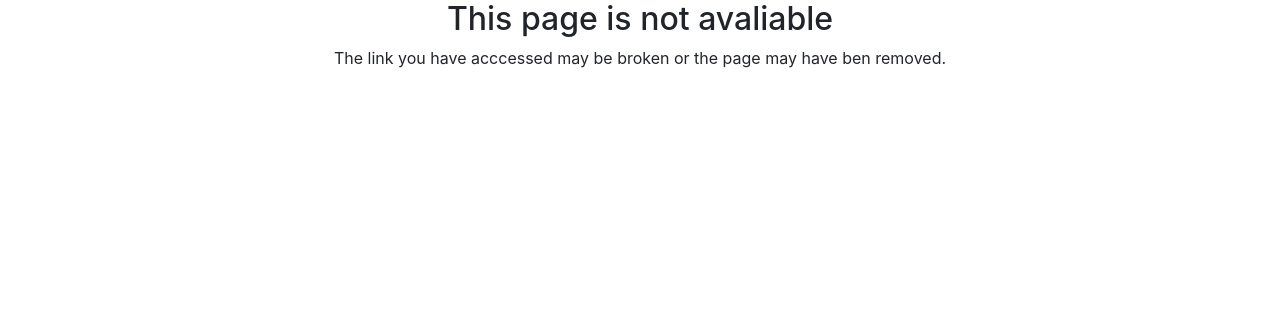
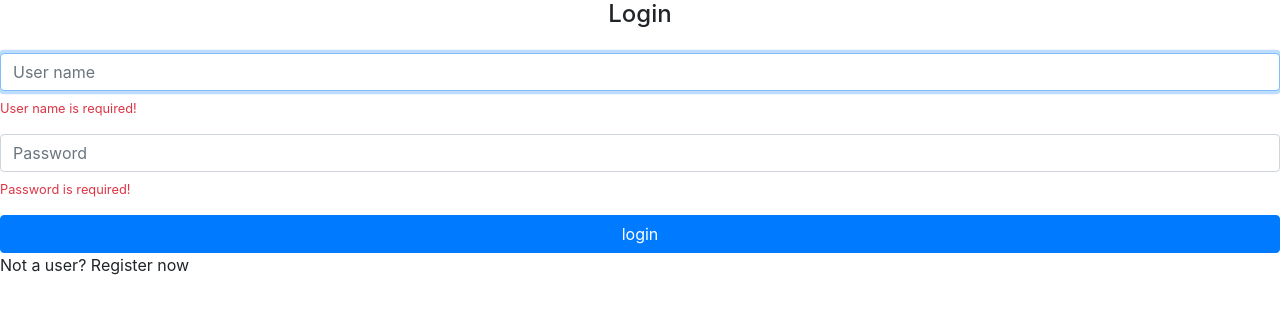
Before and after one commit to matheus-pereira/alurapic, an Angular app: page / in a window 1280 px wide. Shown: the top 314 px of the page. Built offline with nearby package versions, Linux system fonts and the light colour scheme.

Commit message:
parte 2 aula 1

```diff
--- a/src/app/app.module.ts
+++ b/src/app/app.module.ts
@@ -5,6 +5,7 @@
 import { PhotosModule } from './photos/photos.module';
 import { AppRoutingModule } from './app.routing.module';
 import { ErrorsModule } from './errors/errors.module';
+import { HomeModule } from './home/home.module';
 
 @NgModule({
   declarations: [
@@ -14,7 +15,8 @@
     BrowserModule,
     PhotosModule,
     AppRoutingModule,
-    ErrorsModule
+    ErrorsModule,
+    HomeModule
   ],
   providers: [],
   bootstrap: [AppComponent]
--- a/src/app/app.routing.module.ts
+++ b/src/app/app.routing.module.ts
@@ -5,8 +5,12 @@
 import { PhotoFormComponent } from './photos/photo-form/photo-form.component';
 import { NotFoundComponent } from './errors/not-found/not-found.component';
 import { PhotoListResolver } from './photos/photo-list/photo-list.resolver';
+import { SignInComponent } from './home/signin/signin.component';
 
 const routes = [
+    {
+        path: '', component: SignInComponent
+    },
     {
         path: 'user/:userName',
         component: PhotoListComponent,
--- /dev/null
+++ b/src/app/core/auth/auth.service.ts
@@ -0,0 +1,16 @@
+import { Injectable } from '@angular/core';
+import { HttpClient } from '@angular/common/http';
+
+const API_URL = 'http://localhost:3000';
+
+@Injectable({
+  providedIn: 'root'
+})
+export class AuthService {
+
+  constructor(private http: HttpClient) { }
+
+  authenticate(userName: string, password: string) {
+    return this.http.post(`${API_URL}/user/login`, { userName, password });
+  }
+}
--- /dev/null
+++ b/src/app/core/platform-detector/platform-detector.service.ts
@@ -0,0 +1,13 @@
+import { Injectable, Inject, PLATFORM_ID } from '@angular/core';
+import { isPlatformBrowser } from '@angular/common';
+
+@Injectable({ providedIn: 'root' })
+export class PlatformDetectorService {
+
+    constructor(@Inject(PLATFORM_ID) private platformId:string) { }
+
+    isPlatformBrowser() {
+        return isPlatformBrowser(this.platformId);
+    }
+
+}
--- /dev/null
+++ b/src/app/home/signin/signin.component.html
@@ -0,0 +1,33 @@
+<h4 class="text-center">Login</h4>
+
+<form [formGroup]="loginForm" class="form mt-4" (submit)="login()">
+
+    <div class="form-group">
+        <input #userNameInput
+            formControlName="userName"
+            class="form-control"
+            placeholder="User name"
+            autofocus>
+        <ap-vmessage
+            *ngIf="loginForm.get('userName').errors?.required"
+            text="User name is required!">
+        </ap-vmessage>
+    </div>
+
+    <div class="form-group">
+        <input
+            formControlName="password"
+            type="password"
+            class="form-control"
+            placeholder="Password">
+        <ap-vmessage
+            *ngIf="loginForm.get('password').errors?.required"
+            text="Password is required!">
+        </ap-vmessage>
+     </div>
+
+    <button type="submit" class="btn btn-primary btn-block">login</button>
+
+</form>
+
+<p>Not a user? <a>Register now</a></p>
--- /dev/null
+++ b/src/app/home/signin/signin.component.ts
@@ -0,0 +1,44 @@
+import { Component, OnInit, ElementRef, ViewChild } from '@angular/core';
+import { FormGroup, FormBuilder, Validators } from '@angular/forms';
+import { Router } from '@angular/router';
+
+import { AuthService } from '../../core/auth/auth.service';
+import { PlatformDetectorService } from '../../core/platform-detector/platform-detector.service';
+
+@Component({
+    templateUrl: './signin.component.html'
+})
+export class SignInComponent implements OnInit {
+    loginForm: FormGroup;
+    @ViewChild('userNameInput') userNameInput: ElementRef<HTMLElement>;
+
+    constructor(
+        private formBuilder: FormBuilder,
+        private authService: AuthService,
+        private router: Router,
+        private platformDetectorService: PlatformDetectorService
+    ){ }
+
+    ngOnInit(): void {
+        this.loginForm = this.formBuilder.group({
+            userName: ['', Validators.required],
+            password: ['', Validators.required]
+        })
+    }
+
+    login() {
+        const userName = this.loginForm.get('userName').value;
+        const password = this.loginForm.get('password').value;
+
+        this.authService
+            .authenticate(userName, password)
+            .subscribe(
+                () => this.router.navigate(['user', userName]),
+                err => {
+                    this.loginForm.reset();
+                    this.platformDetectorService.isPlatformBrowser() && this.userNameInput.nativeElement.focus();
+                    alert('Invalid user name or password');
+                }
+            );
+    }
+}
--- /dev/null
+++ b/src/app/shared/components/vmessage/vmessage.component.html
@@ -0,0 +1 @@
+<small class="text-danger d-block mt-2">{{ text }}</small>
```
Also changed, not shown: src/app/home/home.module.ts (added, +18 -0 lines), src/app/shared/components/vmessage/vmessage.component.ts (added, +9 -0 lines), src/app/shared/components/vmessage/vmessage.module.ts (added, +8 -0 lines), 1 other file (tests, documents, lock files or other folders).
